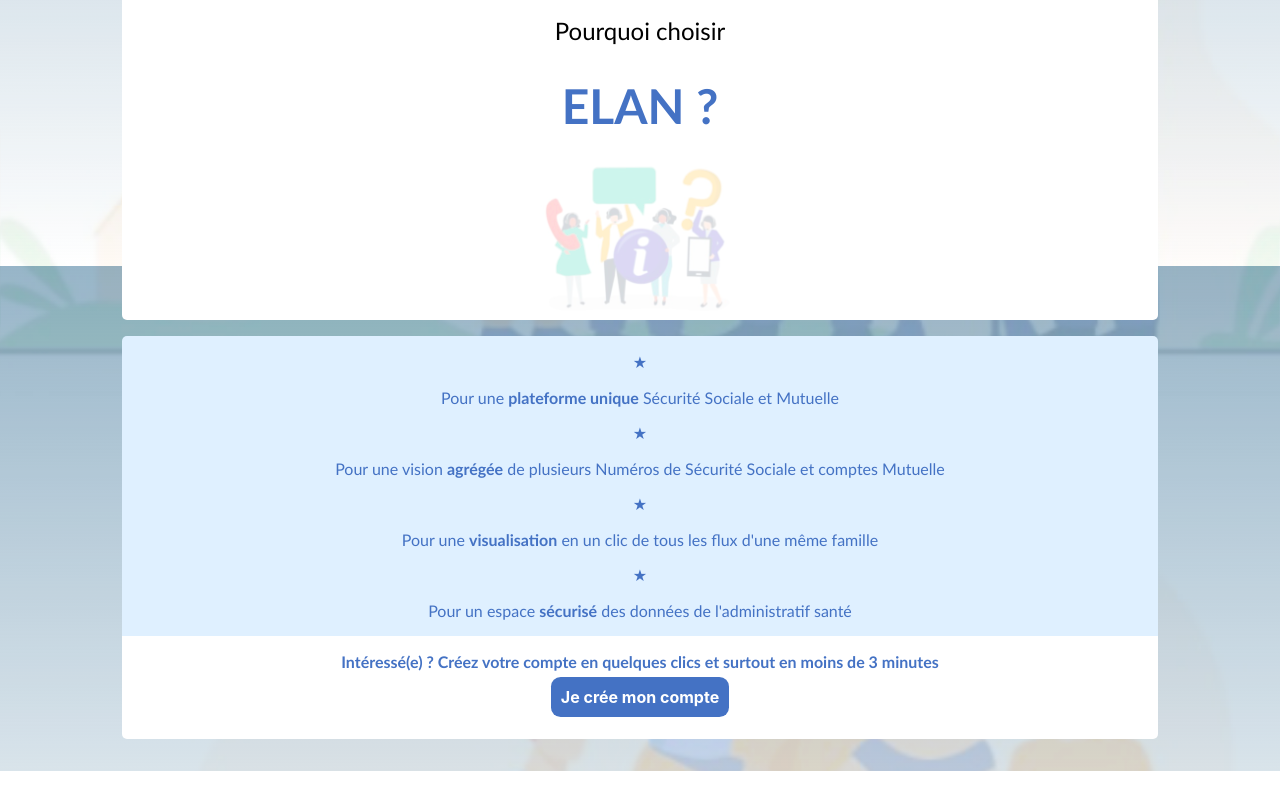
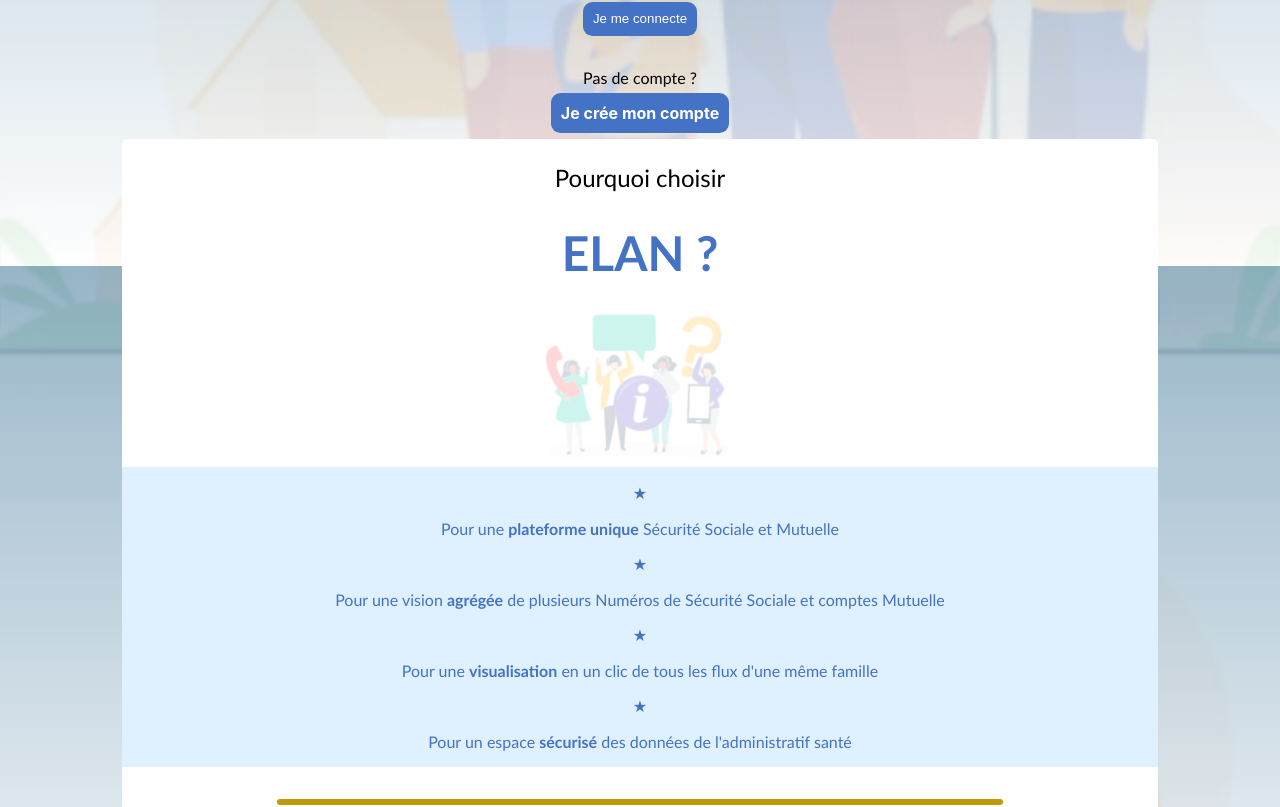
Before and after one commit to WildCodeSchool/remoteFR-R2dwild-P3-secuel-front, a React (Create React App) app: page / in a window 1280 px wide. Shown: the part 534-1341 px from the top of the page. Before the commit the page ends 1305 px from the top, so only its background shows below. Built offline with nearby package versions, Linux system fonts and the light colour scheme.

Commit message:
add a subscribe and corresponding css

```diff
--- a/src/screen/Intro.css
+++ b/src/screen/Intro.css
@@ -1,4 +1,5 @@
 .login {
+  padding-top: 1rem;
   display: flex;
   flex-direction: column;
   align-items: center;
@@ -19,15 +20,13 @@
 }
 .why{
   width: 90%;
-  border-radius: 5px;
+  border-radius: 5px 5px 0 0;
   background: white;
   font-size: x-large;
-  margin-bottom: 1rem;
-}
+  }
 .info{
   color: #4472C4;
   width: 90%;
-  border-radius: 5px 5px 0 0;
   background: #dff0ff;
 }
 .info span{
@@ -35,6 +34,9 @@
   font-weight: bold;
 }
 .bottom{
+  display: flex;
+  flex-direction: column;
+  align-items: center;
   color: #4472C4;
   font-weight: bold;
   background: white;
@@ -50,3 +52,30 @@
   padding: 0.6rem;
   border-radius: 0.6rem;
 }
+.connexion button{
+  border: none;
+  color: #ffffff;
+  background: #4472C4;
+  padding: 0.6rem;
+  border-radius: 0.6rem;
+  cursor: pointer;
+  margin: 1rem;
+}
+.line{
+  border-radius: 5px;
+  border-top: 3px solid #BE9B07;
+  border-bottom: 3px solid #BE9B07;
+  margin: 2rem 0 2rem 0;
+  width: 70%;
+}
+.subscribe a{
+  font-weight: bolder;
+  text-decoration: none;
+  color: #ffffff;
+  background: #4472C4;
+  padding: 0.6rem;
+  border-radius: 0.6rem;
+}
+.subscribe{
+  margin-bottom: 1rem;
+}
--- a/src/screen/Intro.js
+++ b/src/screen/Intro.js
@@ -27,10 +27,14 @@ const Intro = () => {
             type='password' /*onChange={e => setPassword(e.target.value)}*/
           />
         </label>
-        <div>
+        <div className='connexion'>
           <Link to='/home'>
             <button>Je me connecte</button>
           </Link>
+        </div>
+        <div className='subscribe'>
+          <p>Pas de compte ?</p>
+          <Link to='/subscribe'>Je crée mon compte</Link>
         </div>
       </form>
       <div className='why'>
@@ -60,6 +64,7 @@ const Intro = () => {
         </p>
       </div>
       <div className='bottom'>
+        <p className='line'></p>
         <p>
           Intéressé(e) ? Créez votre compte en quelques clics et surtout en
           moins de 3 minutes
```
